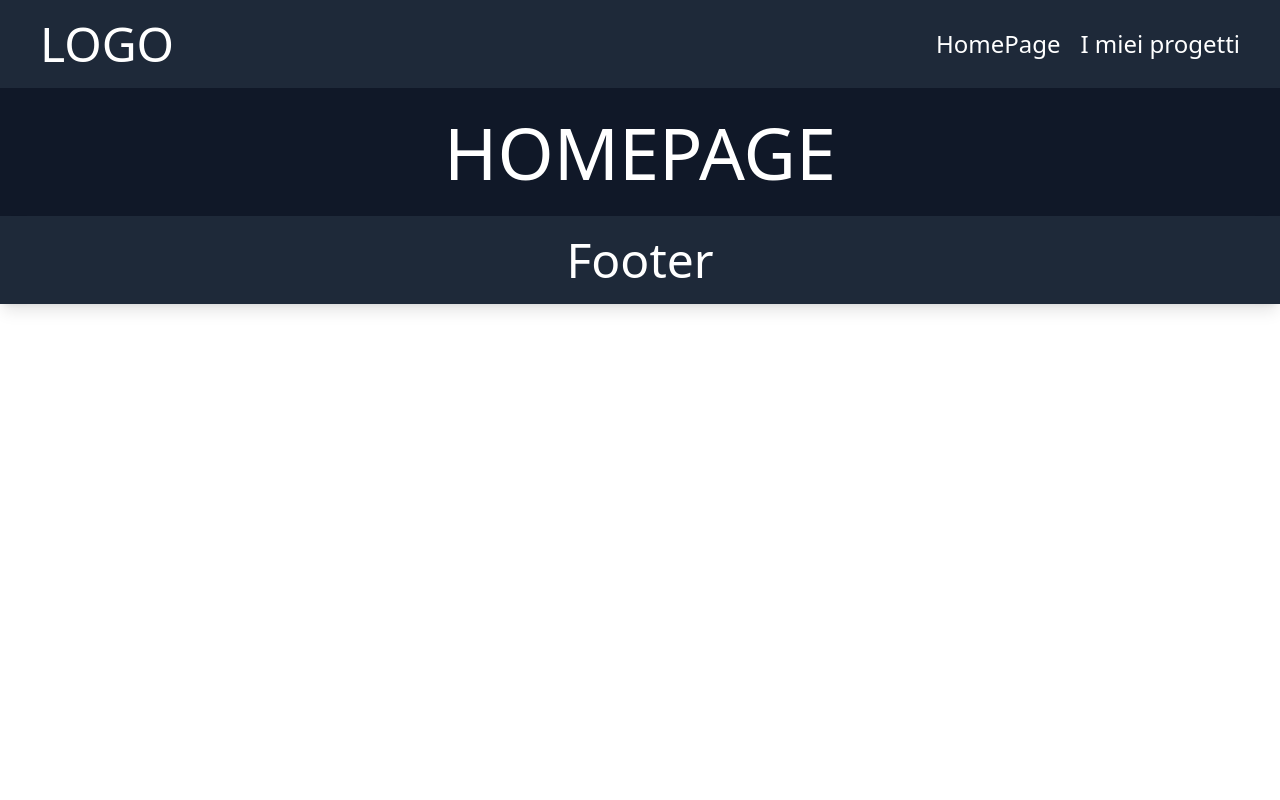
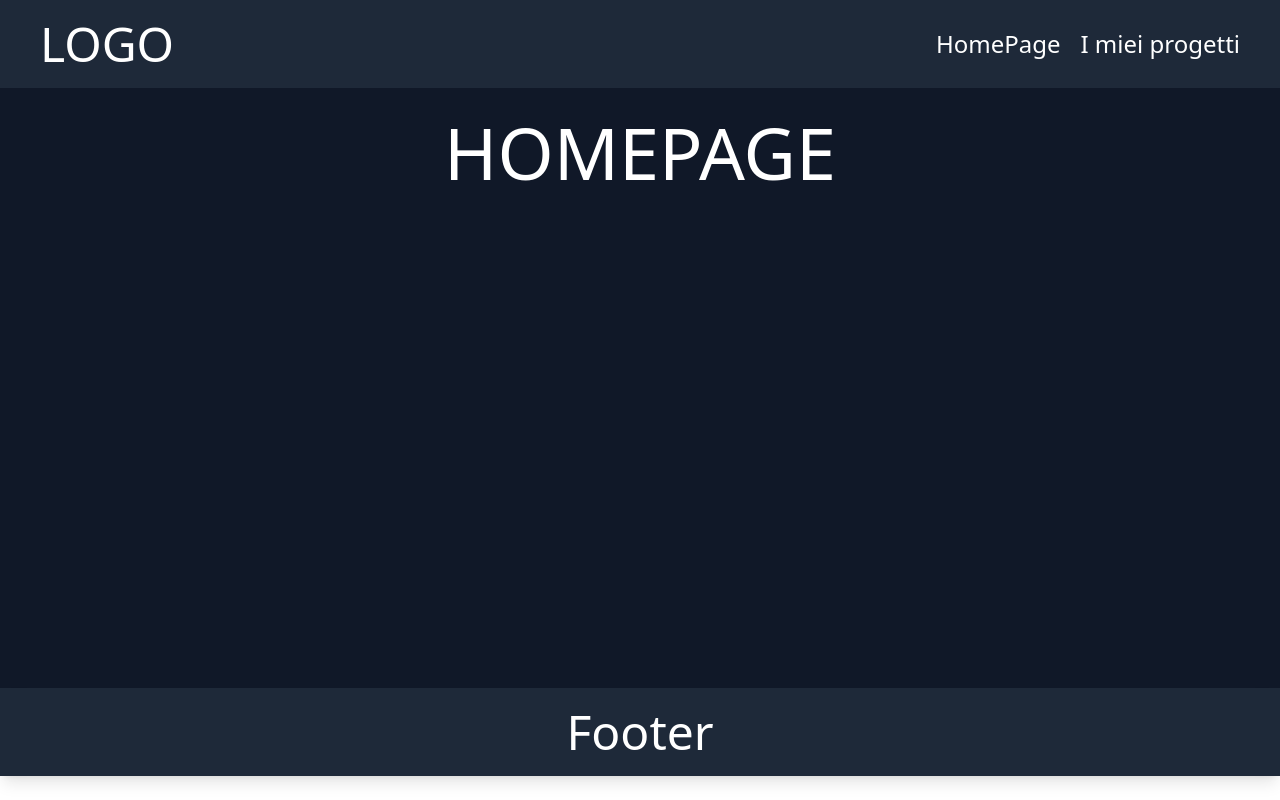
Before and after one commit to mattiadelmonaco/laravel-portfolio-bonus, a React (Vite) app: page / in a window 1280 px wide. Built offline with nearby package versions, Linux system fonts and the light colour scheme.

Commit message:
fix: edit main's minimum height

```diff
--- a/src/layouts/DefaultLayout.jsx
+++ b/src/layouts/DefaultLayout.jsx
@@ -6,7 +6,7 @@ export default function DefaultLayout() {
   return (
     <>
       <Header />
-      <main className="bg-gray-900">
+      <main className="bg-gray-900 min-h-[600px]">
         <div className="w-[1200px] mx-auto ">
           <Outlet />
         </div>
```
